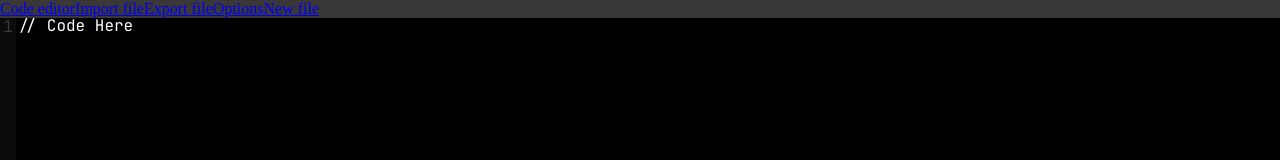
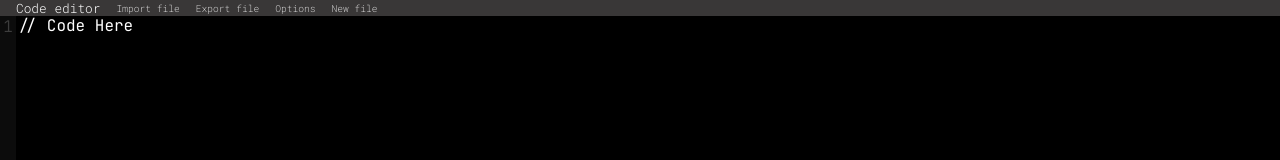
Before and after one commit to patrishr19/browser-code-editor, a plain HTML site: page index.html in a window 1280 px wide. Drawn offline with Linux system fonts and the light colour scheme.

Commit message:
Added new things to header

```diff
--- a/assets/style/styleEditor.css
+++ b/assets/style/styleEditor.css
@@ -21,8 +21,26 @@ body, html{
     z-index: 3;
     flex-direction: row;
     min-height: 1rem;
+    max-width: 100%;
     width: 100%;
     background-color: rgb(57, 55, 55);
+    padding-left: 1rem;
+    gap: 1rem;
+    align-items: center;
+}
+.header-brand{
+    font-size: .8rem;
+    text-decoration: none;
+    color: #ffffff;
+    font-family: "Roboto Mono", monospace;
+    font-weight: 300;
+}
+.header-item{
+    font-size: .6rem;
+    text-decoration: none;
+    color: #ffffff;
+    font-family: "Roboto Mono", monospace;
+    font-weight: 200;
 }
 .code-box{
     margin-top: 1rem;
```
